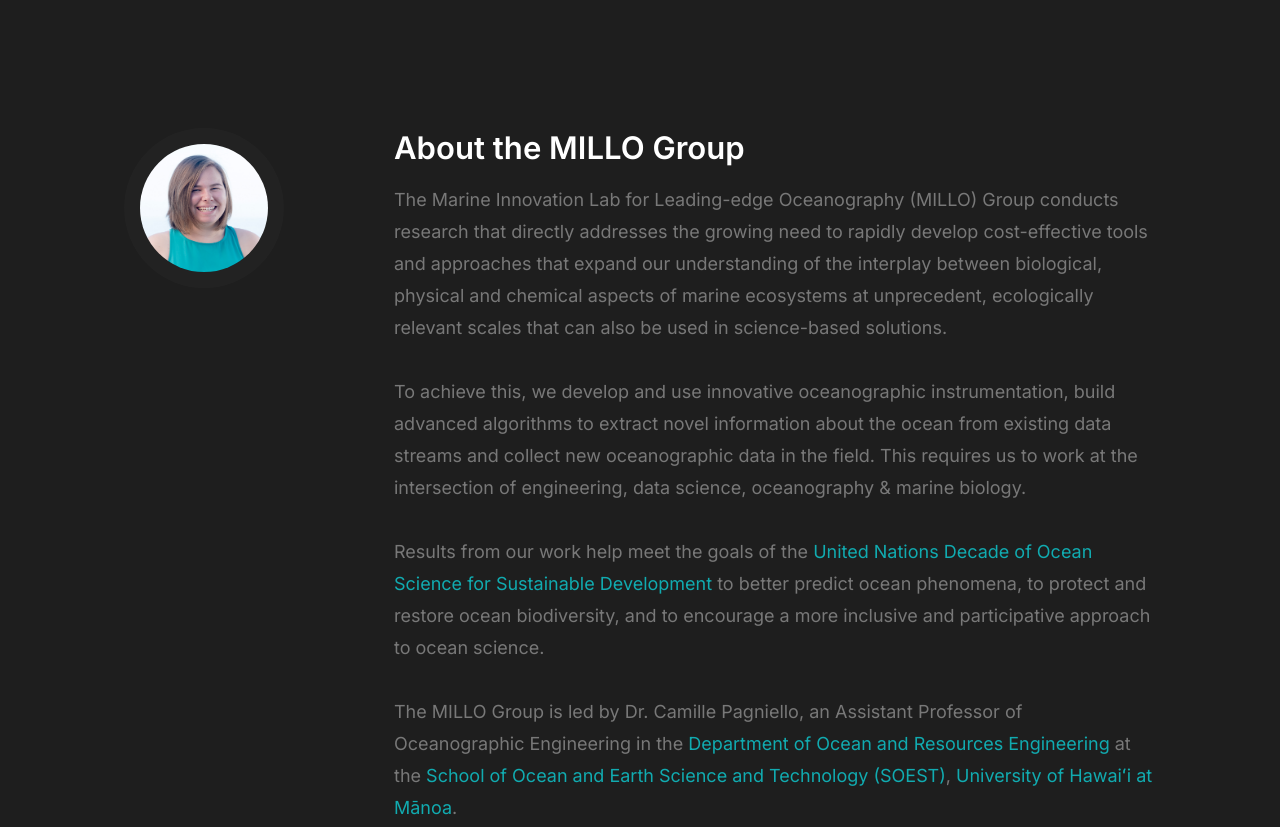
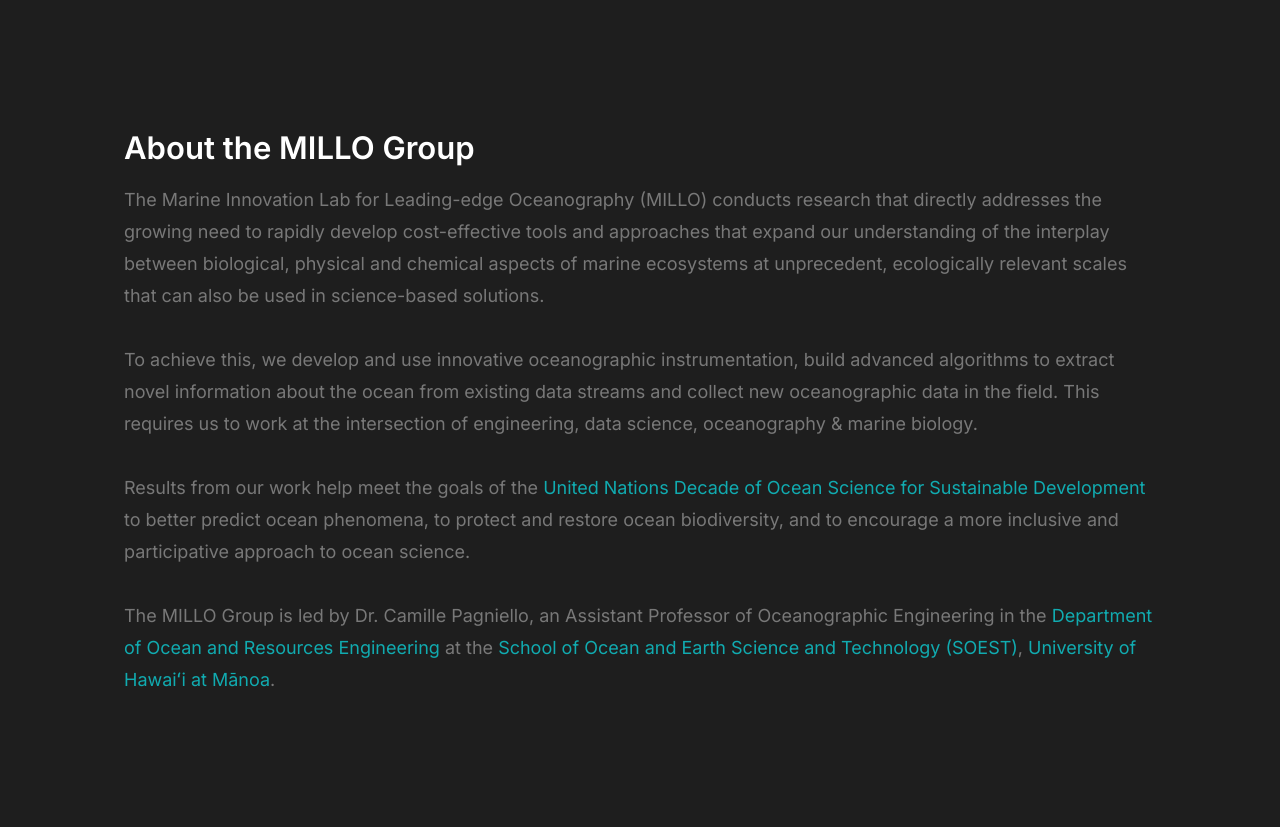
Before and after one commit to pagniello-lab/pagniello-lab.github.io, a plain HTML site: page index.html in a window 1280 px wide. Shown: the part 880-1707 px from the top of the page. Drawn offline with Linux system fonts and the light colour scheme; files whose address does not match are found by name.

```diff
--- a/index.html
+++ b/index.html
@@ -140,14 +140,14 @@
           <section id="about" class="s-about target-section">
 
               <div class="row">
-                  <div class="column large-3 tab-12">
+                  <!--<div class="column large-3 tab-12">
                       <img class="s-about__pic" src="images/profilepic.jpg" alt="">
-                  </div>
-                  <div class="column large-9 tab-12 s-about__content">
+                  </div>-->
+                  <div class="column large-12 tab-12 s-about__content">
                       <h3>About the MILLO Group</h3>
 
                       <p>
-                      The Marine Innovation Lab for Leading-edge Oceanography (MILLO) Group conducts
+                      The Marine Innovation Lab for Leading-edge Oceanography (MILLO) conducts
                       research that directly addresses the growing need to rapidly develop
                       cost-effective tools and approaches that expand our understanding of the
                       interplay between biological, physical and chemical aspects of marine ecosystems at
@@ -271,7 +271,7 @@
           <footer class="s-footer">
 
               <div class="row">
-                  <span style="color:white">
+                  <span>
                       We acknowledge that the ‘āina on which we live and work
                       is part of the larger territory recognized by Indigenous Hawaiians as their
                       ancestral grandmother, Papahānaumoku.<br><br>
```
Also changed, not shown: research.html (+3 -3 lines).
